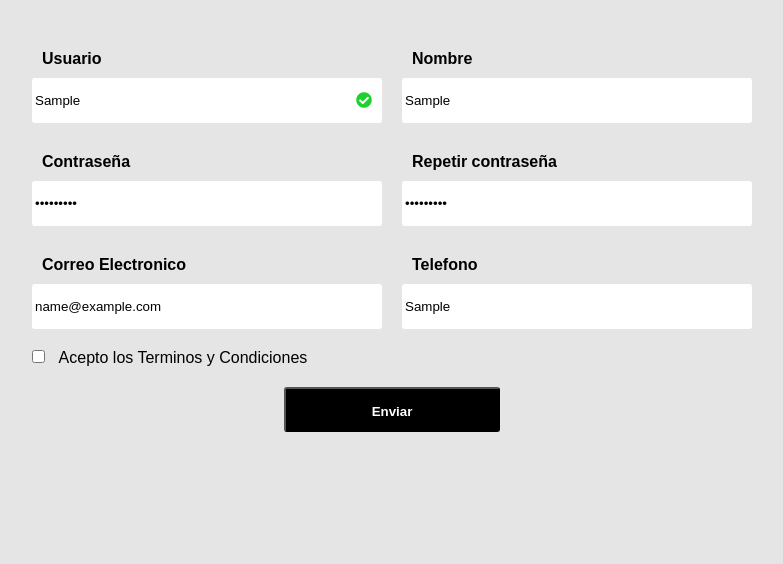
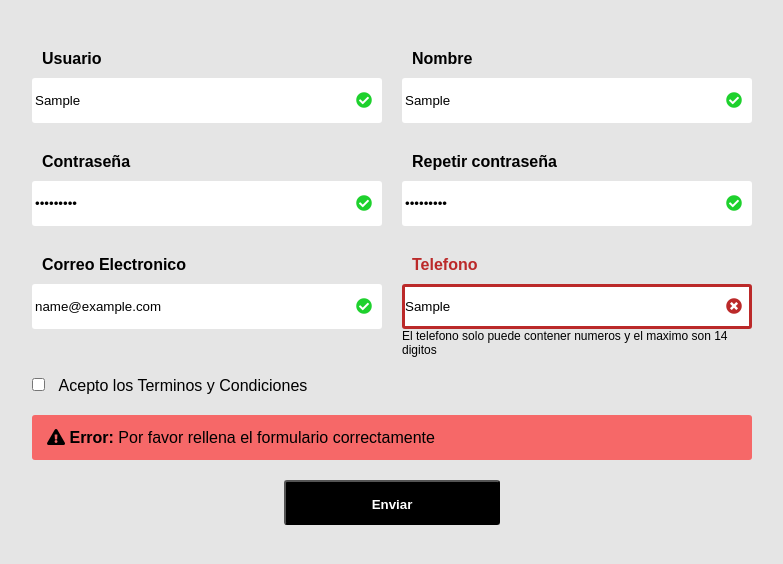
Before and after one commit to Riveros-Rodrigo/formulario-js, a plain HTML site: page index.html in a window 1280 px wide. Both pictures are taken after typing "Sample", "Sample", "Sample123", "Sample123", "name@example.com", "Sample" into the empty fields and a click on the button "Enviar". Shown: the whole page, without its empty margins (248-1031 px from the left). Drawn offline with Linux system fonts and the light colour scheme.

Commit message:
agrego expresiones

```diff
--- a/index.html
+++ b/index.html
@@ -29,7 +29,7 @@
                         <input type="text" class="formulario__input" name="nombre" id="nombre" placeholder="Ingrese nombre">
                         <i class="formulario__validacion-estado fas fa-times-circle"></i>
                     </div>
-                    <p class="formulario__input-error">El nombre tiene que ser de 4 a 16 digitos y solo puede contener numeros, letras y guion bajo</p>
+                    <p class="formulario__input-error">El nombre tiene que ser de 4 a 16 digitos y solo puede contener letras (pueden llevar acentos) y espacios.</p>
             </div>
             <!-- grupo contraseña -->
             <div class="formulario__grupo" id="grupo__password">
--- a/js/formulario.js
+++ b/js/formulario.js
@@ -3,44 +3,80 @@ const inputs = document.querySelectorAll('#formulario input')
 
 const expresiones = {
 	usuario: /^[a-zA-Z0-9\_\-]{4,16}$/, // Letras, numeros, guion y guion_bajo
-	nombre: /^[a-zA-ZÀ-ÿ\s]{1,40}$/, // Letras y espacios, pueden llevar acentos.
+	nombre: /^[a-zA-ZÀ-ÿ\s]{4,16}$/, // Letras y espacios, pueden llevar acentos.
 	password: /^.{4,12}$/, // 4 a 12 digitos.
 	correo: /^[a-zA-Z0-9_.+-]+@[a-zA-Z0-9-]+\.[a-zA-Z0-9-.]+$/,
 	telefono: /^\d{7,14}$/ // 7 a 14 numeros.
 }
 
+const campos = {
+	usuario: false,
+	nombre: false,
+	password: false,
+	correo: false,
+	telefono: false
+}
+
 const validarFormulario = (e) => {
 	switch (e.target.name) {
 		case "usuario":
-			if(expresiones.usuario.test(e.target.value)){
-				document.getElementById('grupo__usuario').classList.remove('formulario__grupo-incorrecto');
-				document.getElementById('grupo__usuario').classList.add('formulario__grupo-correcto'); //llamo estilos correctos que hice en el css
-				document.querySelector('#grupo__usuario i').classList.add('fa-check-circle'); //agrego el icono de correcto
-				document.querySelector('#grupo__usuario i').classList.remove('fa-times-circle'); //elimino el icono de incorrecto
-				document.querySelector('#grupo__usuario .formulario__input-error').classList.remove('formulario__input-error-activo');
-			} else{
-				document.getElementById('grupo__usuario').classList.add('formulario__grupo-incorrecto'); //llamo estilos incorrectos que hice en el css
-				document.getElementById('grupo__usuario').classList.remove('formulario__grupo-correcto'); //llamo estilos correctos que hice en el css
-				document.querySelector('#grupo__usuario i').classList.add('fa-times-circle'); //agrego el icono de incorrecto
-				document.querySelector('#grupo__usuario i').classList.remove('fa-check-circle'); //elimino el icono de correcto
-				document.querySelector('#grupo__usuario .formulario__input-error').classList.add('formulario__input-error-activo');
-			}
+			validarCampo(expresiones.usuario, e.target, 'usuario');
 		break;
 		case "nombre":
-
+			validarCampo(expresiones.nombre, e.target, 'nombre');
 		break;
 		case "password":
-
+			validarCampo(expresiones.password, e.target, 'password');
+			validarPassword2();
 		break;
 		case "password2":
-
+			validarPassword2();
 		break;
 		case "correo":
-
+			validarCampo(expresiones.correo, e.target, 'correo');
 		break;
 		case "telefono":
+			validarCampo(expresiones.telefono, e.target, 'telefono');
+		break;
+	}
+}
 
-		break;
+const validarCampo = (expresion, input, campo) => {
+	if(expresion.test(input.value)){
+		document.getElementById(`grupo__${campo}`).classList.remove('formulario__grupo-incorrecto');
+		document.getElementById(`grupo__${campo}`).classList.add('formulario__grupo-correcto'); //llamo estilos correctos que hice en el css
+		document.querySelector(`#grupo__${campo} i`).classList.add('fa-check-circle'); //agrego el icono de correcto
+		document.querySelector(`#grupo__${campo} i`).classList.remove('fa-times-circle'); //elimino el icono de incorrecto
+		document.querySelector(`#grupo__${campo} .formulario__input-error`).classList.remove('formulario__input-error-activo');
+		campos[campo] = true;
+	} else{
+		document.getElementById(`grupo__${campo}`).classList.add('formulario__grupo-incorrecto'); //llamo estilos incorrectos que hice en el css
+		document.getElementById(`grupo__${campo}`).classList.remove('formulario__grupo-correcto'); //llamo estilos correctos que hice en el css
+		document.querySelector(`#grupo__${campo} i`).classList.add('fa-times-circle'); //agrego el icono de incorrecto
+		document.querySelector(`#grupo__${campo} i`).classList.remove('fa-check-circle'); //elimino el icono de correcto
+		document.querySelector(`#grupo__${campo} .formulario__input-error`).classList.add('formulario__input-error-activo');
+		campos[campo] = false;
+	}
+}
+
+const validarPassword2 = () => {
+	const inputPassword1 = document.getElementById('password');
+	const inputPassword2 = document.getElementById('password2');
+
+	if(inputPassword1.value !== inputPassword2.value){
+		document.getElementById(`grupo__password2`).classList.add('formulario__grupo-incorrecto'); //llamo estilos incorrectos que hice en el css
+		document.getElementById(`grupo__password2`).classList.remove('formulario__grupo-correcto'); //llamo estilos correctos que hice en el css
+		document.querySelector(`#grupo__password2 i`).classList.add('fa-times-circle'); //agrego el icono de incorrecto
+		document.querySelector(`#grupo__password2 i`).classList.remove('fa-check-circle'); //elimino el icono de correcto
+		document.querySelector(`#grupo__password2 .formulario__input-error`).classList.add('formulario__input-error-activo');
+		campos[password] = false;
+	} else{
+		document.getElementById(`grupo__password2`).classList.remove('formulario__grupo-incorrecto'); //llamo estilos incorrectos que hice en el css
+		document.getElementById(`grupo__password2`).classList.add('formulario__grupo-correcto'); //llamo estilos correctos que hice en el css
+		document.querySelector(`#grupo__password2 i`).classList.remove('fa-times-circle'); //agrego el icono de incorrecto
+		document.querySelector(`#grupo__password2 i`).classList.add('fa-check-circle'); //elimino el icono de correcto
+		document.querySelector(`#grupo__password2 .formulario__input-error`).classList.remove('formulario__input-error-activo');
+		campos[password] = true;
 	}
 }
 
@@ -51,4 +87,20 @@ inputs.forEach((input) => {
 
 formulario.addEventListener('submit', (e) => {
 	e.preventDefault() //para que no se mande el formulario
+
+	const terminos = document.getElementById('terminos');
+	if(campos.usuario && campos.nombre && campos.password && campos.correo && campos.telefono && terminos.checked){
+		formulario.reset();
+
+		document.getElementById('formulario__mensaje-exito').classList.add('formulario__mensaje-exito-activo');
+		setTimeout(() => {
+			document.getElementById('formulario__mensaje-exito').classList.remove('formulario__mensaje-exito-activo');
+		}, 5000 ); //para que el mensaje del formulario dure 5 seg
+
+		document.querySelectorAll('.formulario__grupo-correcto').forEach((icono) => {
+			icono.classList.remove('formulario__grupo-correcto'); //elimino los iconos al completar formulario
+		});
+	} else{
+		document.getElementById('formulario__mensaje').classList.add('formulario__mensaje-activo');
+	}
 });
```
